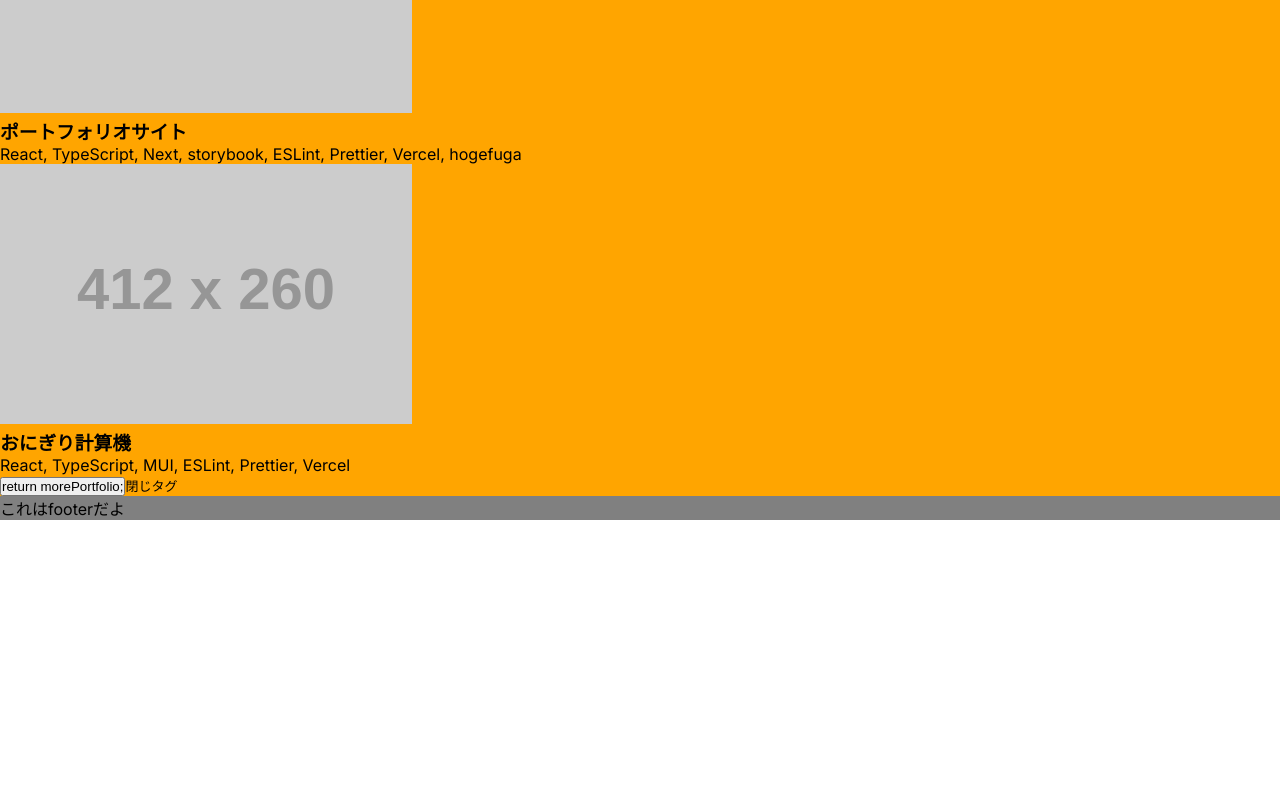
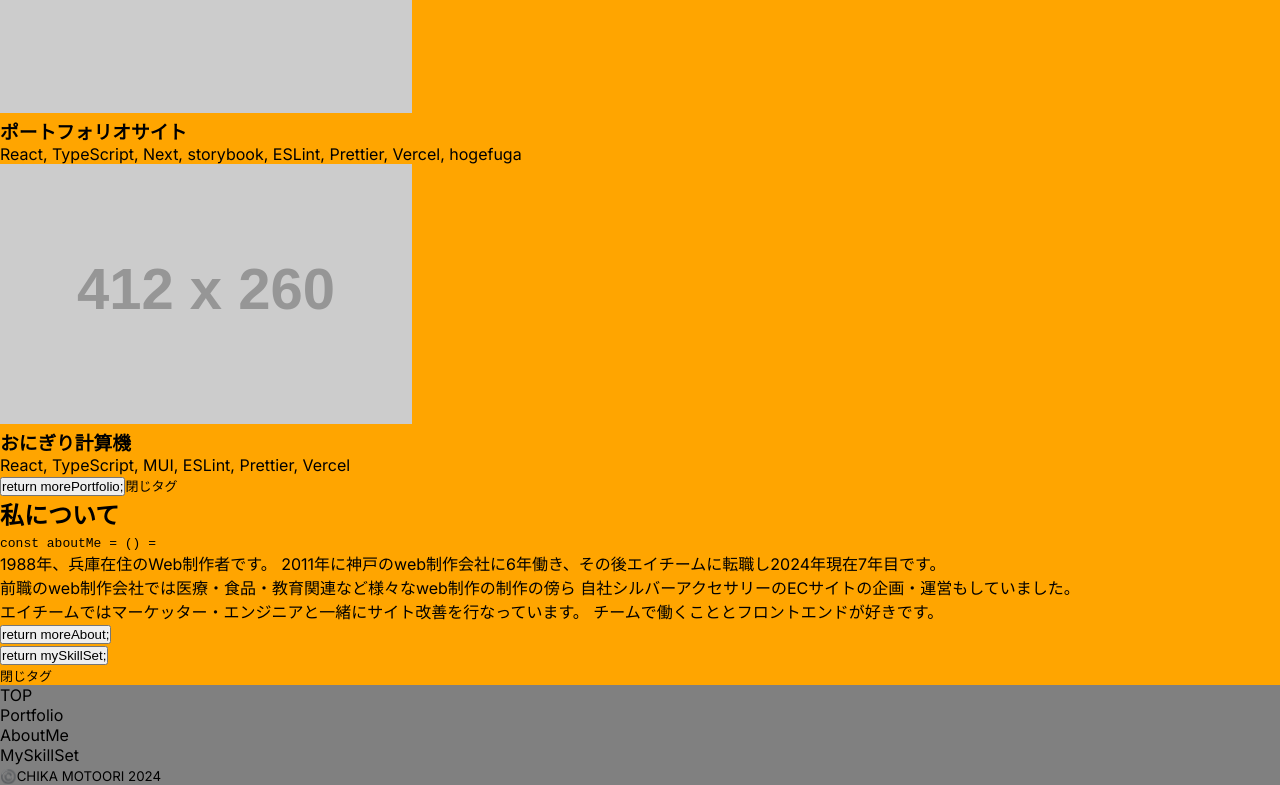
Before and after one commit to chika-create/portfolio, a Next.js app: page / in a window 1280 px wide. Shown: the part 357-1142 px from the top of the page. Before the commit the page ends 877 px from the top, so only its background shows below. Built offline with nearby package versions, Linux system fonts and the light colour scheme.

Commit message:
update: topベースコーディング

```diff
--- a/src/app/page.tsx
+++ b/src/app/page.tsx
@@ -50,9 +50,42 @@ export default function Home() {
           <button>return morePortfolio;</button>
           <code>閉じタグ</code>
         </section>
+        <section>
+          <h2>私について</h2>
+          <code>const aboutMe = () =</code>
+          <div>
+            <p>
+              1988年、兵庫在住のWeb制作者です。
+              2011年に神戸のweb制作会社に6年働き、その後エイチームに転職し2024年現在7年目です。
+            </p>
+            <p>
+              前職のweb制作会社では医療・食品・教育関連など様々なweb制作の制作の傍ら
+              自社シルバーアクセサリーのECサイトの企画・運営もしていました。
+            </p>
+            <p>
+              エイチームではマーケッター・エンジニアと一緒にサイト改善を行なっています。
+              チームで働くこととフロントエンドが好きです。
+            </p>
+          </div>
+          <ul>
+            <li>
+              <button>return moreAbout;</button>
+            </li>
+            <li>
+              <button>return mySkillSet;</button>
+            </li>
+          </ul>
+          <code>閉じタグ</code>
+        </section>
       </main>
       <footer className={styles.footer}>
-        <p>これはfooterだよ</p>
+        <ul>
+          <li>TOP</li>
+          <li>Portfolio</li>
+          <li>AboutMe</li>
+          <li>MySkillSet</li>
+        </ul>
+        <small>©️CHIKA MOTOORI 2024</small>
       </footer>
     </>
   );
```
